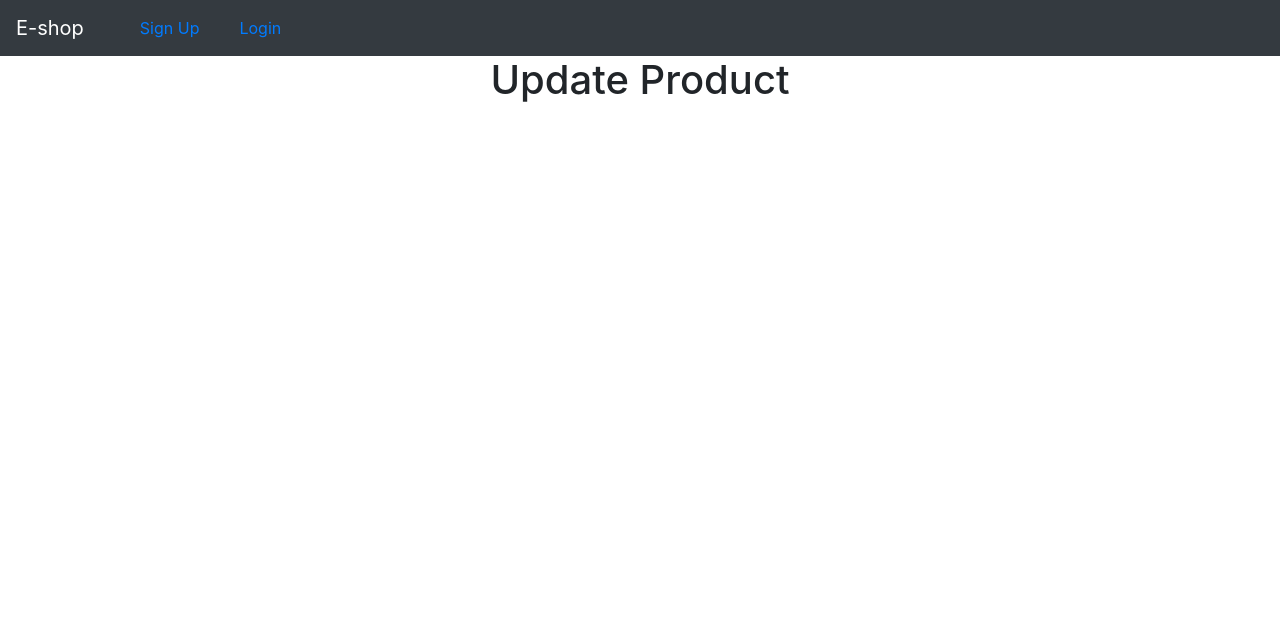
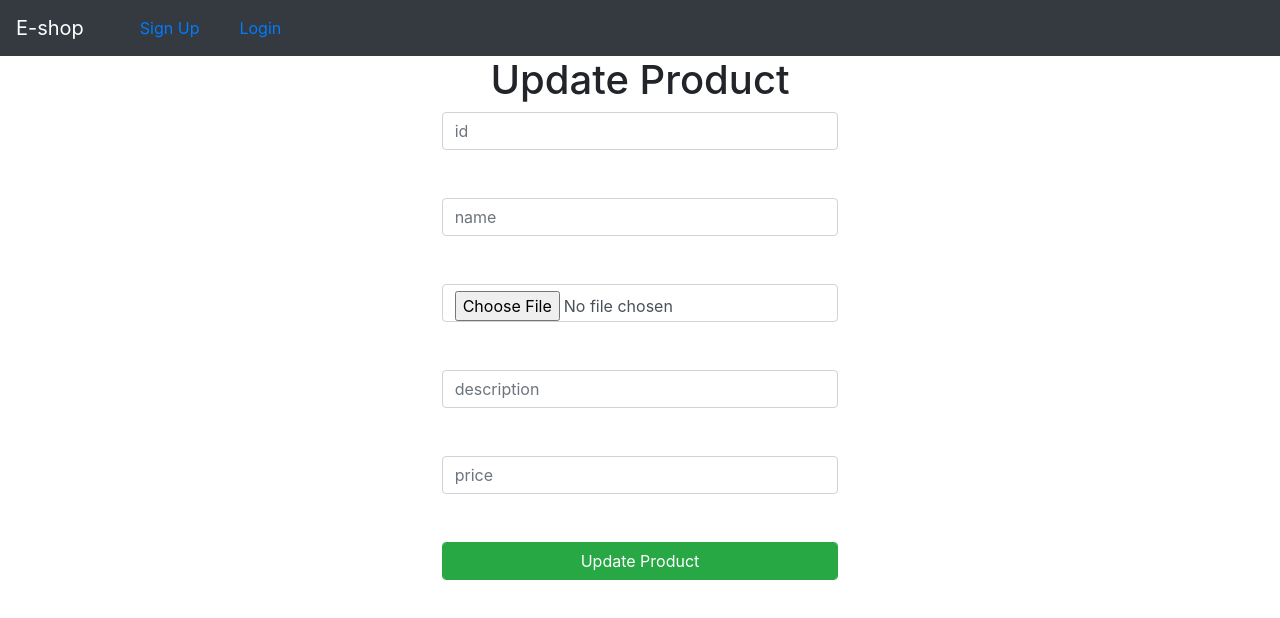
Before and after one commit to badhon1512/e-commerce-dashboard, a React (Create React App) app: page /update/register in a window 1280 px wide. Shown: the top 618 px of the page. Built offline with nearby package versions, Linux system fonts and the light colour scheme.

Commit message:
update product module UI has been created

```diff
--- a/src/App.js
+++ b/src/App.js
@@ -26,7 +26,7 @@ function App() {
   <Protected Cmp={Register} />
   </Route>
 
-<Route path='/update' >
+<Route path={'/update/:id'} >
   <Protected Cmp={UpdateProduct} />
   </Route>
 
--- a/src/ProductList.js
+++ b/src/ProductList.js
@@ -2,6 +2,7 @@
 import Header from './Header';
 import {useEffect,useState} from 'react'
 import {Table} from 'react-bootstrap'
+import {Link} from 'react-router-dom'
 
 const ProductList=()=>{
 
@@ -49,6 +50,8 @@ const ProductList=()=>{
       <td><img src="https://static.toiimg.com/photo/70072353.cms" style={{width:"100px"}}/></td>
       <td>{product.description}</td>
       <td>{product.price}</td>
+      <td><Link><button className="btn btn-danger ">delete</button></Link></td>
+      <td><Link to={'/update/'+product.id}><button className="btn btn-success ">Update</button></Link></td>
 
     </tr>
        )
--- a/src/UpdateProduct.js
+++ b/src/UpdateProduct.js
@@ -1,16 +1,44 @@
 
 import Header from './Header';
 
-function UpdateProduct()
+import {withRouter} from 'react-router-dom'
+
+function UpdateProduct(props)
 {
+
+  console.log(props.match.params.id)
+
+  const updateHandle=(e)=>{
+    e.preventDefault();
+
+
+  }
 
 
   return(
     <div>
       <Header/>
       <h1>Update Product</h1>
+
+
+<form className="col-sm-4  offset-4">
+      <input className="form-control" placeholder="id" type="text"/>
+      <br/> <br/>
+      <input className="form-control"  placeholder="name" type="text"/>
+      <br/> <br/>
+      <input className="form-control"  placeholder="picture" type="file"/>
+      <br/> <br/>
+      <input className="form-control"  placeholder="description" type="text"/>
+      <br/> <br/>
+      <input className="form-control"  placeholder="price" type="text"/>
+      <br/><br/>
+      <button onClick={updateHandle} className="form-control btn btn-success">Update Product</button>
+      </form>
+
+
+
     </div>
   )
 }
 
-export default UpdateProduct;
+export default withRouter(UpdateProduct);
```
Also changed, not shown: 1 other file (tests, documents, lock files or other folders).
